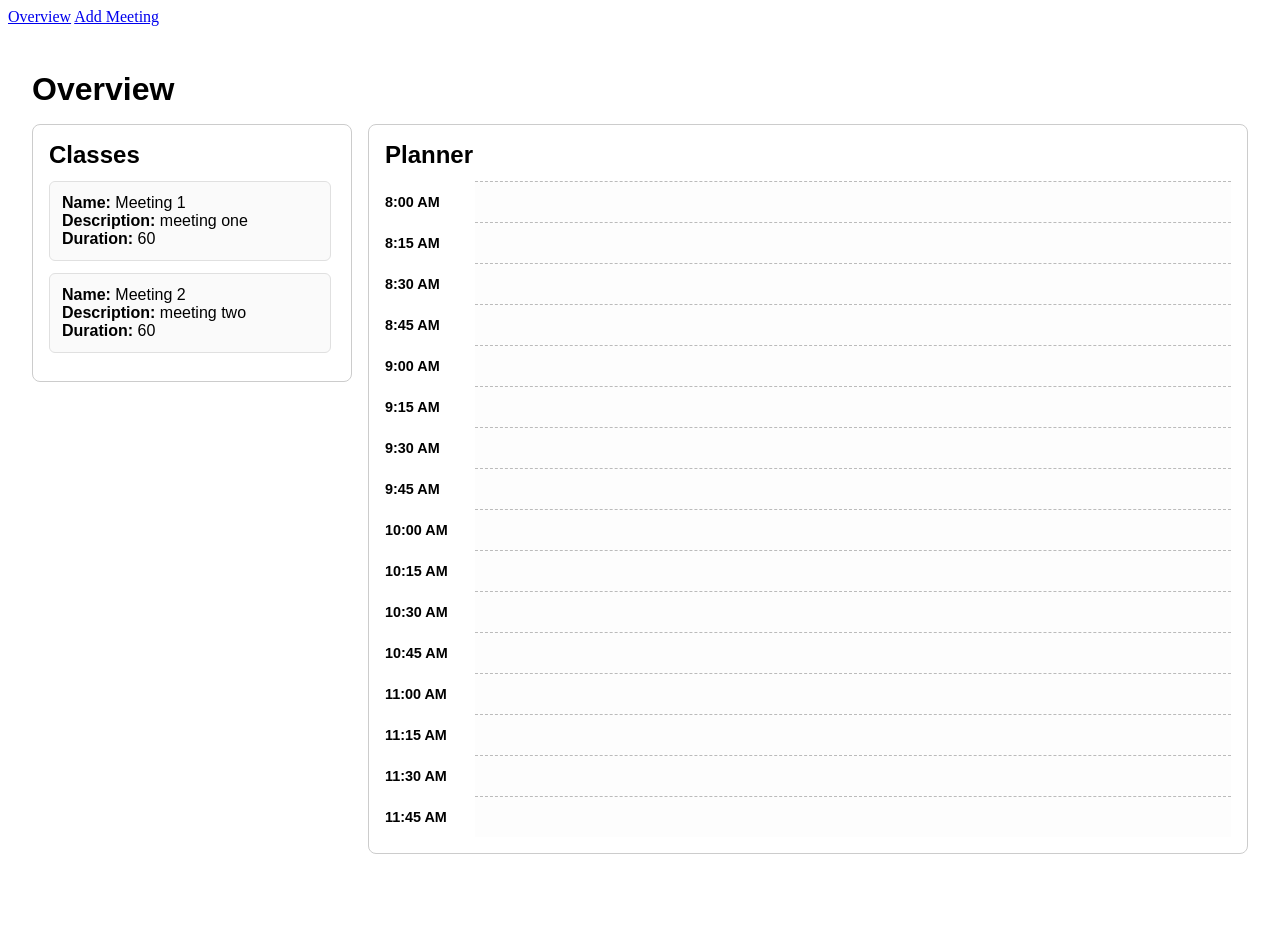
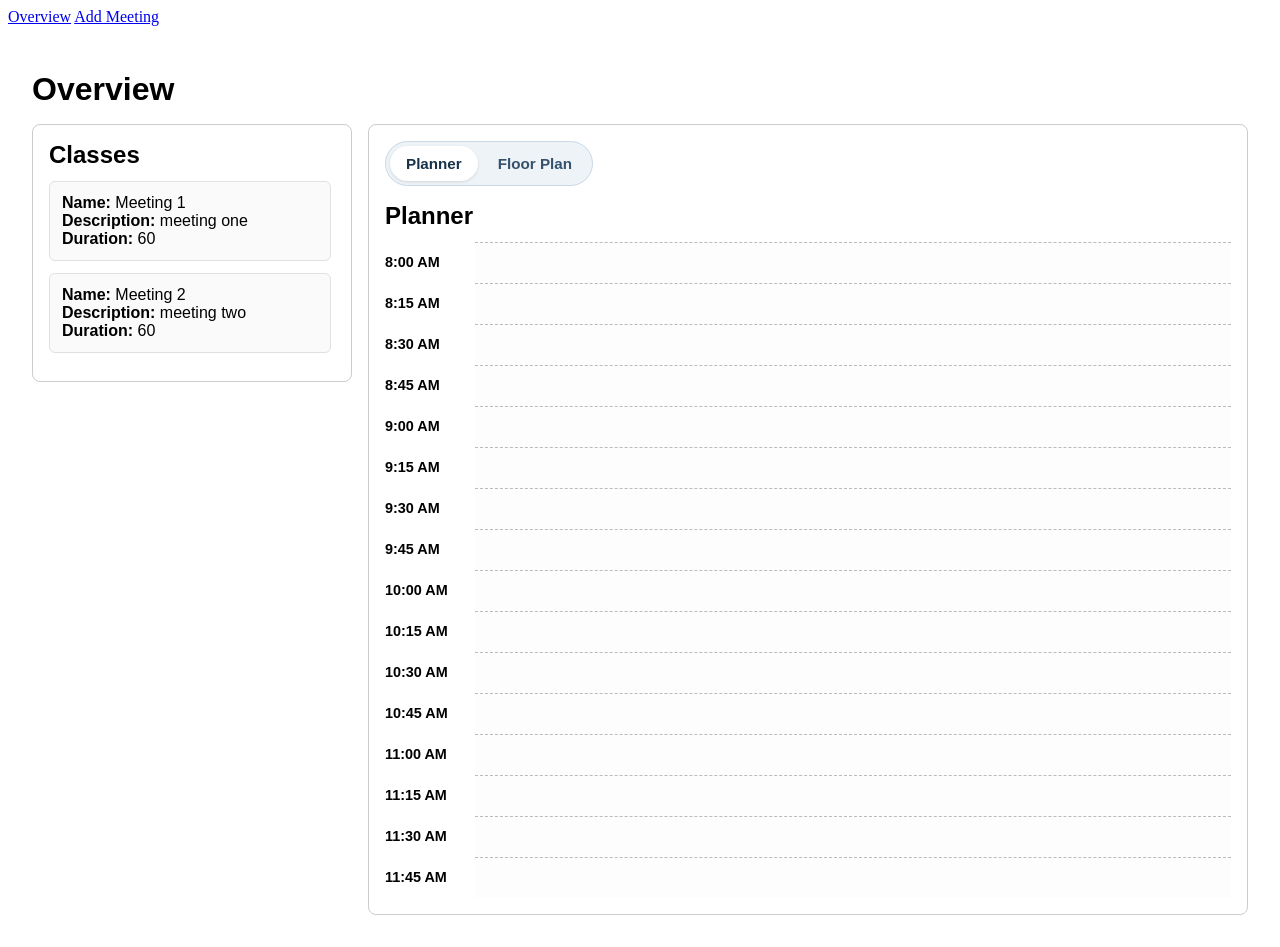
Before and after one commit to aaron-martin/cs7312_project, a React (Vite) app: page / in a window 1280 px wide. Before the commit the page ends 886 px from the top, so only its background shows below. Built offline with nearby package versions, Linux system fonts and the light colour scheme.

Commit message:
basic floor plan (#4)

```diff
--- a/src/action/actionTypes.js
+++ b/src/action/actionTypes.js
@@ -4,4 +4,6 @@ export const DELETE_SCHEDULE_MEETING = 'REMOVE_SCHEDULE_MEETING';
 export const CREATE_MEETING = 'CREATE_MEETING';
 export const CLOSE_ADD_LOCATION_MODAL = 'CLOSE_ADD_LOCATION_MODAL';
 export const OPEN_ADD_LOCATION_MODAL = 'OPEN_ADD_LOCATION_MODAL';
+export const TOGGLE_PANEL_VIEW = 'TOGGLE_PANEL_VIEW';
 export const UPDATE_MEETING_LOCATION = 'UPDATE_MEETING_LOCATION';
+export const UPDATE_FLOOR_PLAN_DAY_TIMNE = 'UPDATE_FLOOR_PLAN_DAY_TIMNE';
--- a/src/action/settings.js
+++ b/src/action/settings.js
@@ -1,5 +1,12 @@
 import {createAction} from "@reduxjs/toolkit";
-import {CLOSE_ADD_LOCATION_MODAL, OPEN_ADD_LOCATION_MODAL} from "./actionTypes.js";
+import {
+    CLOSE_ADD_LOCATION_MODAL,
+    OPEN_ADD_LOCATION_MODAL,
+    TOGGLE_PANEL_VIEW,
+    UPDATE_FLOOR_PLAN_DAY_TIMNE
+} from "./actionTypes.js";
 
 export const openAddLocationModal= createAction(OPEN_ADD_LOCATION_MODAL)
 export const closeAddLocationModal= createAction(CLOSE_ADD_LOCATION_MODAL)
+export const togglePanelView= createAction(TOGGLE_PANEL_VIEW)
+export const updateFloorPlanDayTime= createAction(UPDATE_FLOOR_PLAN_DAY_TIMNE)
--- /dev/null
+++ b/src/component/FloorPlanPanel.jsx
@@ -0,0 +1,101 @@
+import React from "react";
+import FloorPlanRoom from "./FloorPlanRoom.jsx";
+import FloorPlanTimeSelect from "./FloorPlanTimeSelect.jsx";
+
+const FLOORS = [
+    {
+        label: "Floor 1",
+        leftRooms: ["1", "2", "3", "4", "5"],
+        rightRooms: ["6", "7", "8", "9", "10"]
+    },
+    {
+        label: "Floor 2",
+        leftRooms: ["11", "12", "13", "14", "15"],
+        rightRooms: ["16", "17", "18", "19"]
+    }
+];
+
+const FloorPlanPanel = () => {
+    return (
+        <div>
+            <h2 style={styles.sectionTitle}>Floor Plan</h2>
+
+            <div style={styles.floors}>
+                {FLOORS.map((floor) => (
+                    <section key={floor.label} style={styles.floorSection}>
+                        <h3 style={styles.floorTitle}>{floor.label}</h3>
+                        <FloorPlanTimeSelect/>
+                        <div style={styles.floorLayout}>
+                            <div style={styles.roomColumn}>
+                                {floor.leftRooms.map((roomId) => (
+                                    <FloorPlanRoom key={roomId} roomId={roomId} />
+                                ))}
+                            </div>
+
+                            <div style={styles.hallway}>
+                                <div style={styles.hallwayLabel}>Hallway</div>
+                            </div>
+
+                            <div style={styles.roomColumn}>
+                                {floor.rightRooms.map((roomId) => (
+                                    <FloorPlanRoom key={roomId} roomId={roomId} />
+                                ))}
+                            </div>
+                        </div>
+                    </section>
+                ))}
+            </div>
+        </div>
+    );
+};
+
+const styles = {
+    sectionTitle: {
+        marginTop: 0,
+        marginBottom: "0.75rem"
+    },
+    floors: {
+        display: "flex",
+        flexDirection: "column",
+        gap: "1rem"
+    },
+    floorSection: {
+        border: "1px solid #d7d7d7",
+        borderRadius: "8px",
+        padding: "1rem",
+        background: "#fff"
+    },
+    floorTitle: {
+        marginTop: 0,
+        marginBottom: "0.75rem"
+    },
+    floorLayout: {
+        display: "grid",
+        gridTemplateColumns: "1fr 140px 1fr",
+        gap: "0.75rem",
+        alignItems: "stretch"
+    },
+    roomColumn: {
+        display: "grid",
+        gridTemplateColumns: "repeat(2, minmax(0, 1fr))",
+        gap: "0.75rem"
+    },
+    hallway: {
+        border: "2px dashed #9db7cf",
+        borderRadius: "10px",
+        background: "#f4f8fc",
+        minHeight: "100%",
+        display: "flex",
+        alignItems: "center",
+        justifyContent: "center"
+    },
+    hallwayLabel: {
+        writingMode: "vertical-rl",
+        transform: "rotate(180deg)",
+        fontWeight: "bold",
+        letterSpacing: "0.08em",
+        color: "#567"
+    }
+};
+
+export default FloorPlanPanel;
--- /dev/null
+++ b/src/component/FloorPlanRoom.jsx
@@ -0,0 +1,46 @@
+import React from "react";
+import {useSelector} from "react-redux";
+
+const FloorPlanRoom = ({roomId}) => {
+    const room = useSelector((state) =>
+        state.rooms.items.find((item) => item.id === roomId)
+    );
+
+    if (!room) {
+        return <div style={styles.roomCard}>Unknown room</div>;
+    }
+
+    return (
+        <div style={styles.roomCard}>
+            <div style={styles.roomName}>{room.name}</div>
+            <div style={styles.roomMeta}>Capacity: {room.maxOccupancy}</div>
+            <div style={styles.roomDescription}>{room.description}</div>
+        </div>
+    );
+};
+
+const styles = {
+    roomCard: {
+        border: "1px solid #a8c8e8",
+        borderRadius: "8px",
+        padding: "0.75rem",
+        background: "#f7fbff",
+        minHeight: "110px",
+        boxSizing: "border-box"
+    },
+    roomName: {
+        fontWeight: "bold",
+        marginBottom: "0.35rem"
+    },
+    roomMeta: {
+        fontSize: "0.85rem",
+        color: "#444"
+    },
+    roomDescription: {
+        marginTop: "0.5rem",
+        fontSize: "0.8rem",
+        color: "#555"
+    }
+};
+
+export default FloorPlanRoom;
--- /dev/null
+++ b/src/component/FloorPlanTimeSelect.jsx
@@ -0,0 +1,56 @@
+import React from "react";
+import {useDispatch, useSelector} from "react-redux";
+import {TIME_SLOTS} from "../literals.js";
+import {updateFloorPlanDayTime} from "../action/settings.js";
+
+const FloorPlanTimeSelect = () => {
+    const dispatch = useDispatch();
+    const {time: selectedTime} = useSelector((state) => state.settings.floorPlanDayTime);
+
+    return (
+        <div style={styles.container}>
+            <label htmlFor="floor-plan-time" style={styles.label}>
+                Monday
+            </label>
+
+            <select
+                id="floor-plan-time"
+                value={selectedTime}
+                onChange={(event) => dispatch(updateFloorPlanDayTime({day: 'Monday', time: event.target.value}))}
+                style={styles.select}
+            >
+                {TIME_SLOTS.map((time) => (
+                    <option key={time} value={time}>
+                        {time}
+                    </option>
+                ))}
+            </select>
+        </div>
+    );
+};
+
+const styles = {
+    container: {
+        display: "flex",
+        alignItems: "center",
+        gap: "0.75rem",
+        flexWrap: "wrap",
+        marginBottom: "1rem"
+    },
+    label: {
+        fontWeight: 600,
+        color: "#35516b"
+    },
+    select: {
+        minWidth: "140px",
+        padding: "0.55rem 0.75rem",
+        borderRadius: "8px",
+        border: "1px solid #c9d8e6",
+        background: "#fff",
+        color: "#18324a",
+        fontSize: "0.95rem",
+        outline: "none"
+    }
+};
+
+export default FloorPlanTimeSelect;
--- /dev/null
+++ b/src/component/PanelToggle.jsx
@@ -0,0 +1,72 @@
+import React from "react";
+import {useDispatch, useSelector} from "react-redux";
+import {togglePanelView} from "../action/settings.js";
+import {FLOOR_PLAN_PANEL, PLANNER_PANEL} from "../reducer/activePanel.js";
+
+const PanelToggle = () => {
+    const dispatch = useDispatch();
+    const activeView = useSelector((state) => state.settings.activePanel);
+    const onChange = (view) => {
+        dispatch(togglePanelView(view));
+    }
+    return (
+        <div style={styles.wrapper} role="tablist" aria-label="Panel view toggle">
+            <button
+                type="button"
+                role="tab"
+                aria-selected={activeView === PLANNER_PANEL}
+                onClick={() => onChange(PLANNER_PANEL)}
+                style={{
+                    ...styles.button,
+                    ...(activeView === PLANNER_PANEL ? styles.buttonActive : {})
+                }}
+            >
+                Planner
+            </button>
+
+            <button
+                type="button"
+                role="tab"
+                aria-selected={activeView === FLOOR_PLAN_PANEL}
+                onClick={() => onChange(FLOOR_PLAN_PANEL)}
+                style={{
+                    ...styles.button,
+                    ...(activeView === FLOOR_PLAN_PANEL ? styles.buttonActive : {})
+                }}
+            >
+                Floor Plan
+            </button>
+        </div>
+    );
+};
+
+const styles = {
+    wrapper: {
+        display: "inline-flex",
+        padding: "4px",
+        borderRadius: "999px",
+        background: "#eef3f8",
+        border: "1px solid #c9d8e6",
+        gap: "4px",
+        marginBottom: "1rem"
+    },
+    button: {
+        border: "none",
+        background: "transparent",
+        color: "#35516b",
+        padding: "0.6rem 1rem",
+        borderRadius: "999px",
+        cursor: "pointer",
+        fontWeight: 600,
+        fontSize: "0.95rem",
+        lineHeight: 1,
+        transition: "background 0.15s ease, color 0.15s ease, box-shadow 0.15s ease"
+    },
+    buttonActive: {
+        background: "#ffffff",
+        color: "#18324a",
+        boxShadow: "0 1px 3px rgba(0, 0, 0, 0.12)"
+    }
+};
+
+export default PanelToggle;
--- a/src/component/PlannerPanel.jsx
+++ b/src/component/PlannerPanel.jsx
@@ -1,25 +1,7 @@
 import TimeBlock from "./TimeBlock.jsx";
 import React from "react";
 import AddLocationModal from "./AddLocationModal.jsx";
-
-const TIME_SLOTS = [
-    "8:00 AM",
-    "8:15 AM",
-    "8:30 AM",
-    "8:45 AM",
-    "9:00 AM",
-    "9:15 AM",
-    "9:30 AM",
-    "9:45 AM",
-    "10:00 AM",
-    "10:15 AM",
-    "10:30 AM",
-    "10:45 AM",
-    "11:00 AM",
-    "11:15 AM",
-    "11:30 AM",
-    "11:45 AM"
-];
+import {TIME_SLOTS} from "../literals.js";
 
 export const PlannerPanel = () => {
     return (
--- /dev/null
+++ b/src/literals.js
@@ -0,0 +1,18 @@
+export const TIME_SLOTS = [
+    "8:00 AM",
+    "8:15 AM",
+    "8:30 AM",
+    "8:45 AM",
+    "9:00 AM",
+    "9:15 AM",
+    "9:30 AM",
+    "9:45 AM",
+    "10:00 AM",
+    "10:15 AM",
+    "10:30 AM",
+    "10:45 AM",
+    "11:00 AM",
+    "11:15 AM",
+    "11:30 AM",
+    "11:45 AM"
+];
--- /dev/null
+++ b/src/reducer/activePanel.js
@@ -0,0 +1,15 @@
+import {TOGGLE_PANEL_VIEW} from "../action/actionTypes.js";
+
+export const PLANNER_PANEL = 'planner';
+export const FLOOR_PLAN_PANEL = 'floorPlan';
+
+function activePanel(state = PLANNER_PANEL, action) {
+    switch (action.type) {
+        case TOGGLE_PANEL_VIEW:
+            return action.payload;
+        default:
+            return state
+    }
+}
+
+export default activePanel;
--- /dev/null
+++ b/src/reducer/floorPlanDayTime.js
@@ -0,0 +1,18 @@
+import {UPDATE_FLOOR_PLAN_DAY_TIMNE} from "../action/actionTypes.js";
+import {TIME_SLOTS} from "../literals.js";
+
+const initialState = {
+    day: 'Monday',
+    time: TIME_SLOTS[0]
+}
+
+function floorPlanDayTime(state = initialState, action) {
+    switch (action.type) {
+        case UPDATE_FLOOR_PLAN_DAY_TIMNE:
+            return action.payload;
+        default:
+            return state
+    }
+}
+
+export default floorPlanDayTime;
--- a/src/reducer/settings.js
+++ b/src/reducer/settings.js
@@ -1,8 +1,12 @@
 import { combineReducers } from "redux";
 import addLocationModalSetting from "./addLocationModalSetting.js";
+import activePanel from "./activePanel.js";
+import floorPlanDayTime from "./floorPlanDayTime.js";
 
 const settings = combineReducers({
-    addLocationModalSetting
+    addLocationModalSetting,
+    activePanel,
+    floorPlanDayTime
 });
 
 export default settings;
--- a/src/screen/OverviewScreen.jsx
+++ b/src/screen/OverviewScreen.jsx
@@ -2,9 +2,13 @@ import React from "react";
 import { useSelector } from "react-redux";
 import Meeting from "../component/Meeting.jsx";
 import {PlannerPanel} from "../component/PlannerPanel.jsx";
+import PanelToggle from "../component/PanelToggle.jsx";
+import {FLOOR_PLAN_PANEL} from "../reducer/activePanel.js";
+import FloorPlanPanel from "../component/FloorPlanPanel.jsx";
 
 const OverviewScreen = () => {
     const meetings = useSelector((state) => state.meetings);
+    const activeView = useSelector((state) => state.settings.activePanel)
 
     return (
         <div style={styles.page}>
@@ -26,7 +30,8 @@ const OverviewScreen = () => {
                 </section>
 
                 <section style={styles.plannerPanel}>
-                    <PlannerPanel />
+                    <PanelToggle/>
+                    {activeView === FLOOR_PLAN_PANEL ? <FloorPlanPanel/> : <PlannerPanel />}
                 </section>
             </div>
         </div>
```
